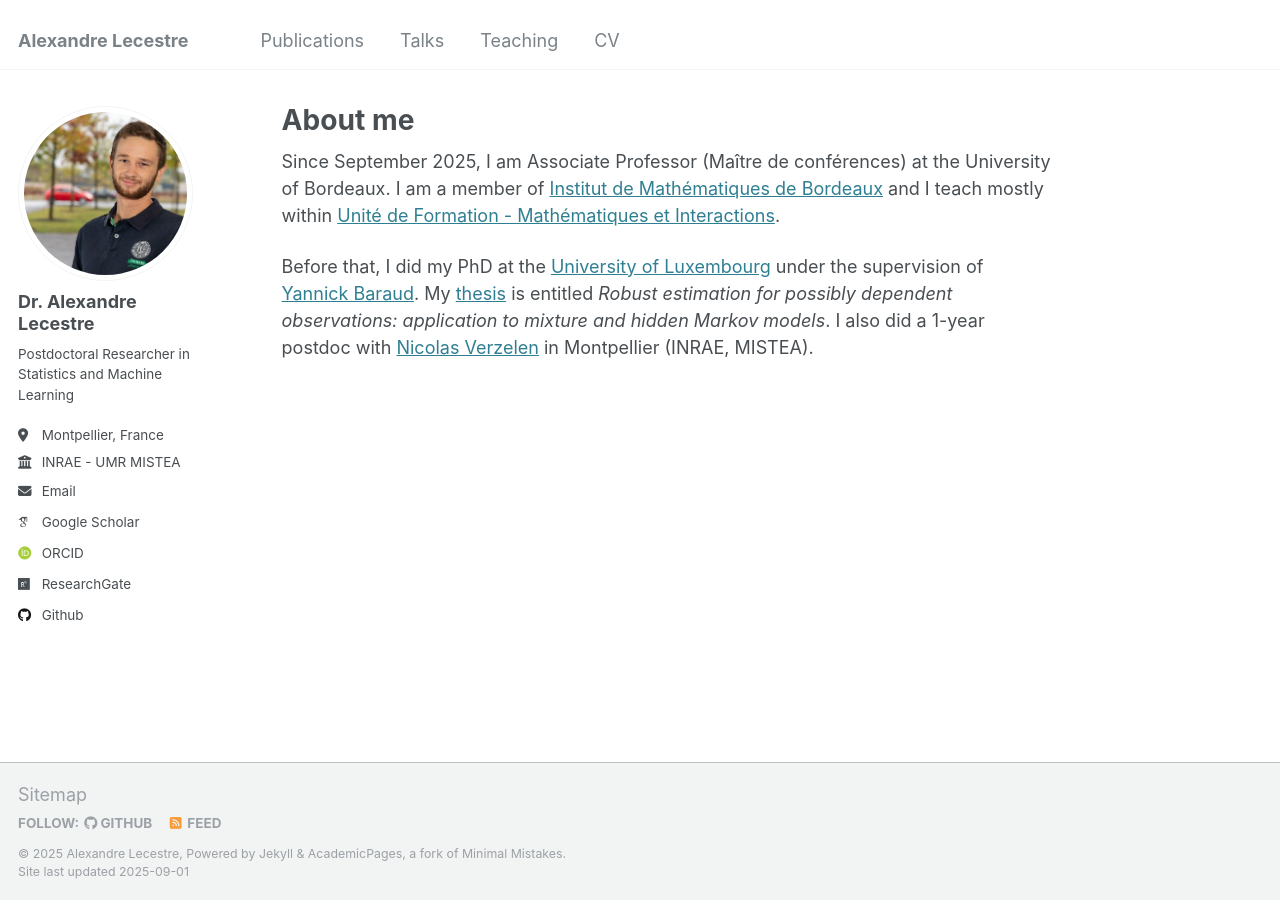
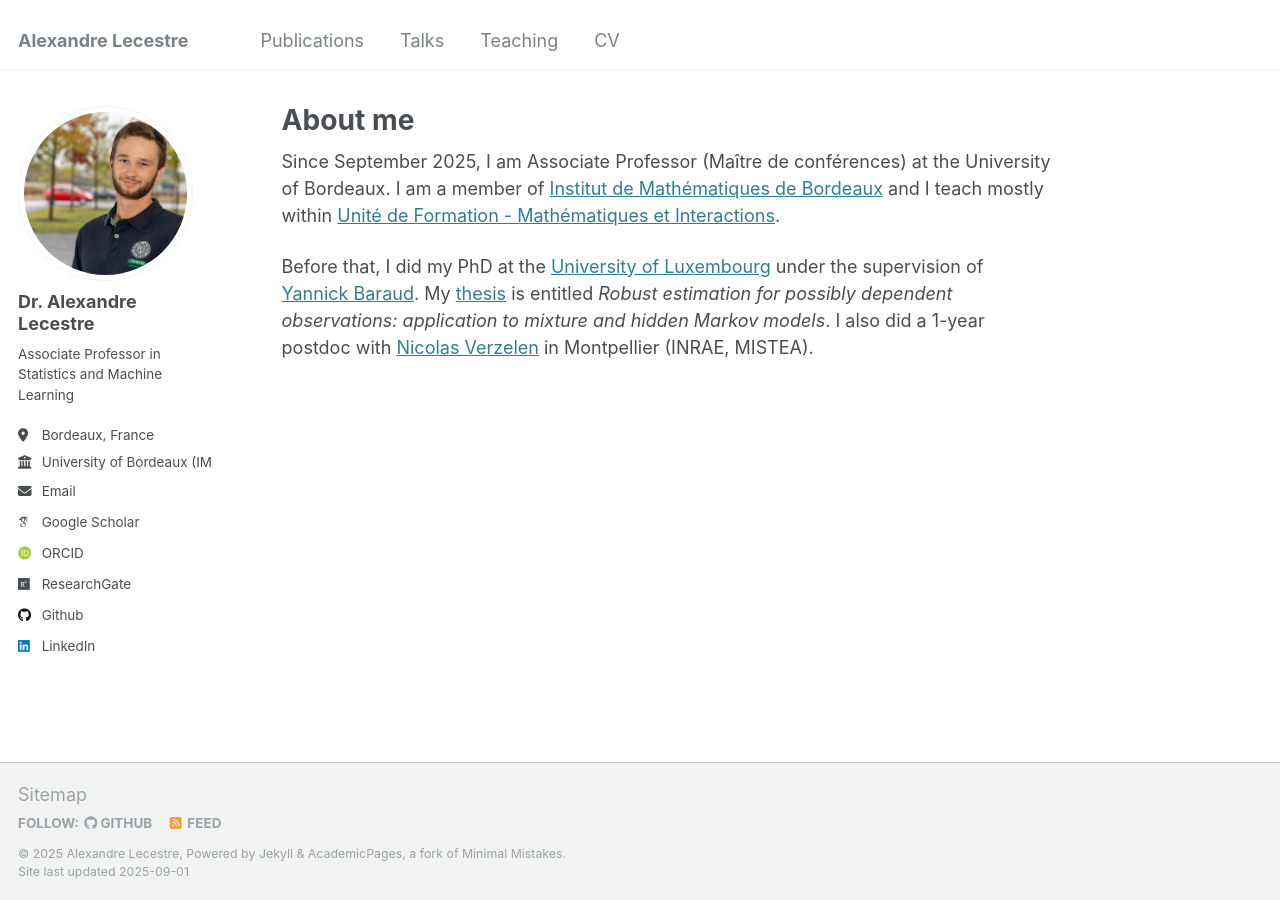
Before and after one commit to alexandre-lecestre/alexandre-lecestre.github.io, a Jekyll site: the page built from _pages/about.md, in a window 1280 px wide. Built offline with Jekyll 4.4.1, drawn with Linux system fonts in a browser that asks for light colours; some web fonts are replaced.

Commit message:
Update _config.yml

```diff
--- a/_config.yml
+++ b/_config.yml
@@ -11,7 +11,7 @@ locale                   : "en-US"
 title                    : "Alexandre Lecestre"
 title_separator          : "-"
 name                     : &name "Alexandre Lecestre"
-description              : &description "Postdoctoral Researcher"
+description              : &description "Associate Professor"
 url                      : https://alexandre-lecestre.github.io # the base hostname & protocol for your site e.g. "https://[your GitHub username].github.io"
 baseurl                  : "" # the subpath of your site, e.g. "/blog"
 repository               : "alexandre-lecestre/alexandre-lecestre.github.io"
@@ -24,11 +24,11 @@ author:
   avatar           : "profile.jpg"
   name             : "Dr. Alexandre Lecestre"
   pronouns         : # example: "she/her"
-  bio              : "Postdoctoral Researcher in Statistics and Machine Learning"
-  location         : "Montpellier, France"
-  employer         : "INRAE - UMR MISTEA"
-  employeruri      : "https://mistea.montpellier.hub.inrae.fr"
-  email            : "alexandre [dot] lecestre [at] inrae [dot] fr"
+  bio              : "Associate Professor in Statistics and Machine Learning"
+  location         : "Bordeaux, France"
+  employer         : "University of Bordeaux (IMB)"
+  employeruri      : "https://www.math.u-bordeaux.fr/"
+  email            : "alexandre [dot] lecestre [at] u-bordeaux [dot] fr"
 
   # Academic websites
   arxiv            : # URL - Update with the correct link to your profile
@@ -58,7 +58,7 @@ author:
   keybase          : # Username
   instagram        : # Username
   lastfm           : # Username
-  linkedin         : # Username
+  linkedin         : "Alexandre Lecestre"
   mastodon         : # URL
   medium           : # URL
   pinterest        : # Username
```
